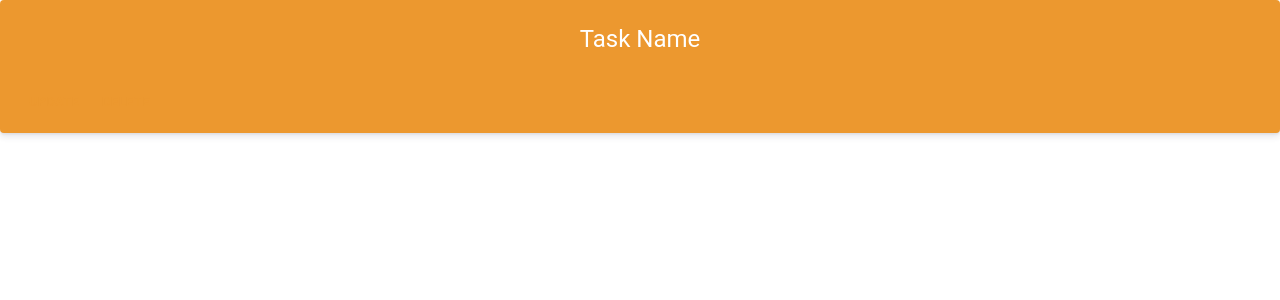
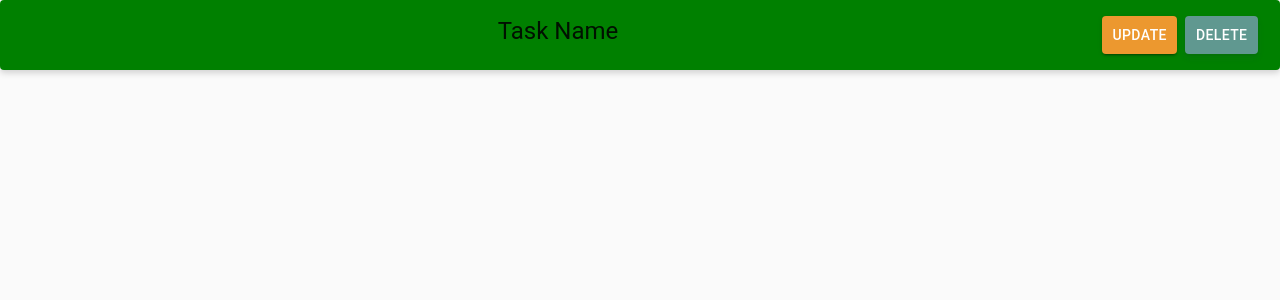
Before and after one commit to WildCodeSchool/2020-11-wns-paris-groupe3-projet-front, a React (Create React App) app: page / in a window 1280 px wide. Shown: the top 300 px of the page. Built offline with nearby package versions, Linux system fonts and the light colour scheme.

Commit message:
styled the card

```diff
--- a/src/components/Cards/TaskCard.tsx
+++ b/src/components/Cards/TaskCard.tsx
@@ -2,14 +2,45 @@ import React from 'react';
 import Card from '@material-ui/core/Card';
 import CardActionArea from '@material-ui/core/CardActionArea';
 import CardActions from '@material-ui/core/CardActions';
-import CardContent from '@material-ui/core/CardContent';
 import Button from '@material-ui/core/Button';
 import Typography from '@material-ui/core/Typography';
 import styled from 'styled-components';
 
 const StyledCard = styled(Card)`
   ${({ theme }) => `
+    background-color: ${theme.palette.background.default};
+    box-shadow: 0 3px 6px 0 rgba(0, 0, 0, 0.16);
+    padding: 7px 14px;
+    ${theme.breakpoints.up('sm')} {
+      background-color: red;
+    };
+    ${theme.breakpoints.up('md')} {
+      background-color: yellow;
+    };
+    ${theme.breakpoints.up('lg')} {
+      background-color: green;
+      &:hover {
+        background-color: #5469d4;
+      };
+    };
+  `}
+`;
+
+const UpdateButton = styled(Button)`
+  ${({ theme }) => `
     background-color: ${theme.palette.primary.main};
+    color: #fff;
+    box-shadow: ${theme.shadows[2]};
+    padding: 7px 14px;
+    &:hover {
+      background-color: #5469d4;
+    }
+  `}
+`;
+
+const DeleteButton = styled(Button)`
+  ${({ theme }) => `
+    background-color: ${theme.palette.secondary.main};
     color: #fff;
     box-shadow: 0 4px 6px rgba(50, 50, 93, 0.11), 0 1px 3px rgba(0, 0, 0, 0.08);
     padding: 7px 14px;
@@ -22,20 +53,14 @@ const StyledCard = styled(Card)`
 const TaskCard = (): JSX.Element => {
   return (
     <StyledCard>
-      <CardActionArea>
-        <CardContent>
+      <CardActions>
+        <CardActionArea>
           <Typography gutterBottom variant="h5" component="h2">
             Task Name
           </Typography>
-        </CardContent>
-      </CardActionArea>
-      <CardActions>
-        <Button size="small" color="primary">
-          Update
-        </Button>
-        <Button size="small" color="primary">
-          Delete
-        </Button>
+        </CardActionArea>
+        <UpdateButton>Update</UpdateButton>
+        <DeleteButton>Delete</DeleteButton>
       </CardActions>
     </StyledCard>
   );
--- a/src/theme.tsx
+++ b/src/theme.tsx
@@ -14,7 +14,8 @@ const theme = createMuiTheme({
       main: red.A400,
     },
     background: {
-      default: '#fff',
+      paper: '#fff',
+      default: '#fafafa',
     },
   },
 });
```
